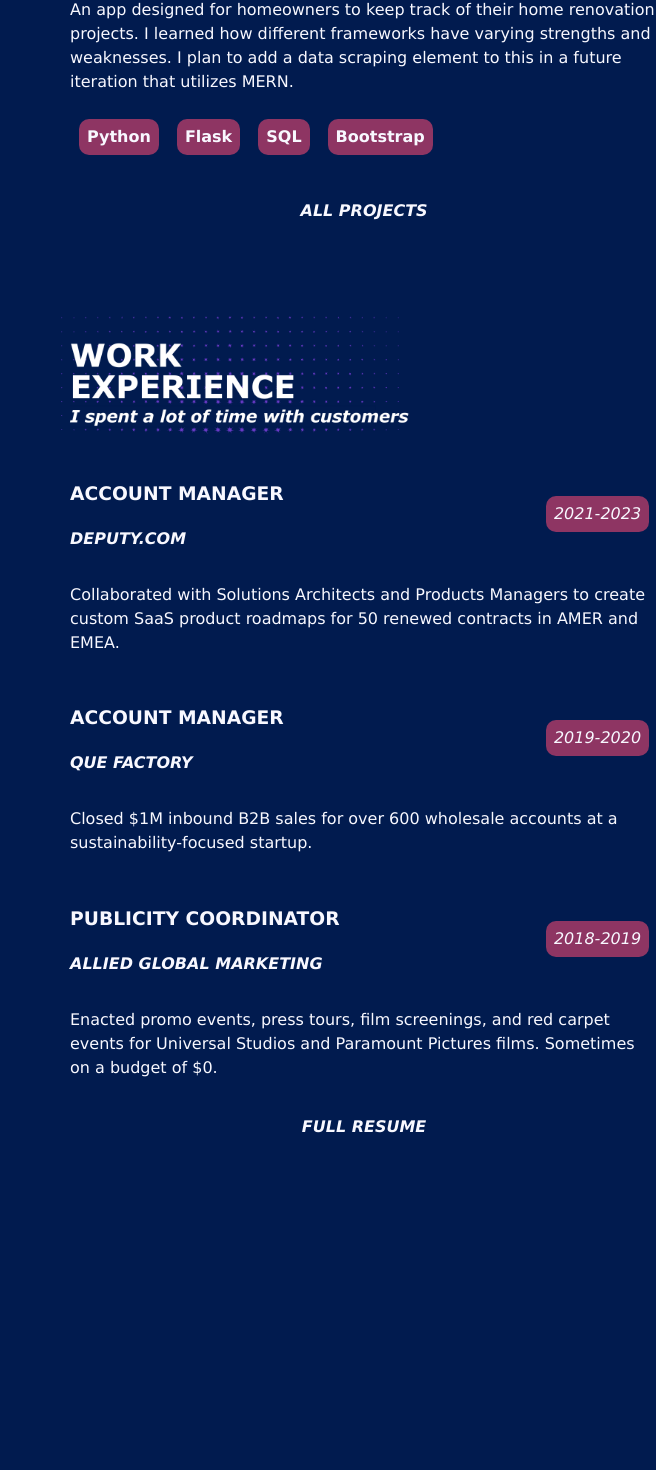
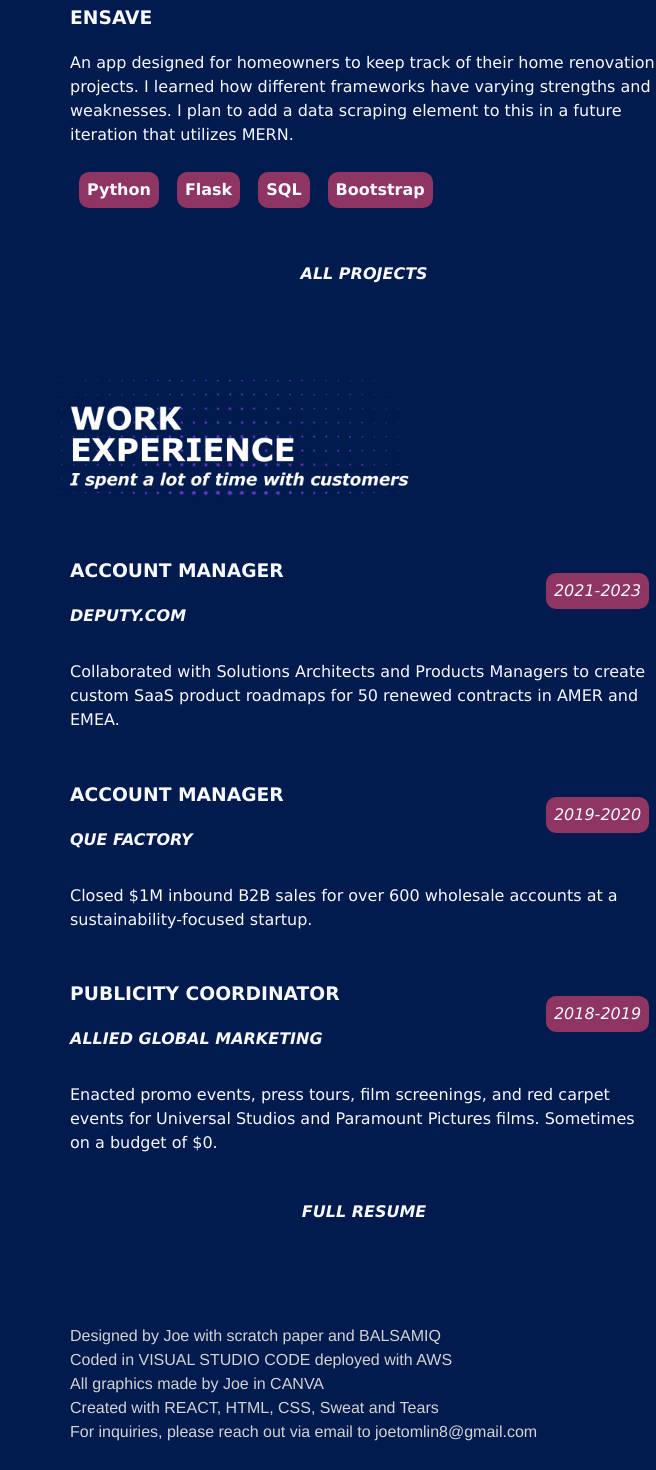
Before and after one commit to JoeTomlin/joesite, a React (Vite) app: page / in a window 1280 px wide. Shown: the part 1287-2757 px from the top of the page, without its empty margins (624-1280 px from the left). Before the commit the page ends 2522 px from the top, so only its background shows below. Built offline with nearby package versions, Linux system fonts and the light colour scheme.

Commit message:
Add Footer, update margins

```diff
--- a/src/App.jsx
+++ b/src/App.jsx
@@ -3,6 +3,7 @@ import Left from './components/LeftScreen'
 import About from './components/About'
 import Projects from './components/Projects'
 import WorkXP from './components/WorkXP'
+import Footer from './components/Footer'
 
 
 function App() {
@@ -17,6 +18,7 @@ function App() {
           <About/>
           <Projects/>
           <WorkXP/>
+          <Footer/>
         </div>
       </div>
     </>
--- /dev/null
+++ b/src/components/Footer.css
@@ -0,0 +1,10 @@
+.footerBody {
+    margin-top: 100px;
+}
+
+.p {
+    margin: 0;
+    font-family: Helvetica, sans-serif;
+    color: lightgray;
+    font-weight: 100;
+}
--- /dev/null
+++ b/src/components/Footer.jsx
@@ -0,0 +1,17 @@
+import React from 'react';
+import "./Footer.css";
+
+const Footer = () => {
+
+    return (
+        <div className='footerBody'>
+            <p className='p' >Designed by Joe with scratch paper and BALSAMIQ</p>
+            <p className='p'>Coded in VISUAL STUDIO CODE deployed with AWS</p>
+            <p className='p'>All graphics made by Joe in CANVA</p>
+            <p className='p'>Created with REACT, HTML, CSS, Sweat and Tears</p>
+            <p className='p'>For inquiries, please reach out via email to joetomlin8@gmail.com</p>
+        </div>
+    )
+}
+
+export default Footer
--- a/src/components/Projects.css
+++ b/src/components/Projects.css
@@ -10,7 +10,7 @@
 }
 
 .projectCard {
-    margin-top: 15px;
+    margin-top: 45px;
     /* border-style: solid;
     border-color: #693ac6;
     border-width: 3px;
--- a/src/components/Projects.jsx
+++ b/src/components/Projects.jsx
@@ -32,7 +32,7 @@ const Projects = () => {
                     <p className='tool'>Bootstrap</p>
                 </div>
             </div>
-            <p style={{fontStyle: 'italic', fontWeight: 'bold', marginTop: '35px', display: 'flex', justifyContent: 'center'}} href="https://github.com/JoeTomlin">ALL PROJECTS</p>
+            <p style={{fontStyle: 'italic', fontWeight: 'bold', marginTop: '45px', display: 'flex', justifyContent: 'center'}} href="https://github.com/JoeTomlin">ALL PROJECTS</p>
         </div>
     )
 }
--- a/src/components/WorkXP.css
+++ b/src/components/WorkXP.css
@@ -11,7 +11,7 @@
 }
 
 .xpCard {
-    padding-top: 15px;
+    margin-top: 30px;
 }
 
 .header {
--- a/src/components/WorkXP.jsx
+++ b/src/components/WorkXP.jsx
@@ -36,7 +36,7 @@ const WorkXP = () => {
                 </div>
                 <p>Enacted promo events, press tours, film screenings, and red carpet events for Universal Studios and Paramount Pictures films. Sometimes on a budget of $0.</p>
             </div>
-            <p style={{fontStyle: 'italic', fontWeight: 'bold', marginTop: '35px', display: 'flex', justifyContent: 'center'}}>FULL RESUME</p>
+            <p style={{fontStyle: 'italic', fontWeight: 'bold', marginTop: '45px', display: 'flex', justifyContent: 'center'}}>FULL RESUME</p>
         </div>
     )
 }
```
